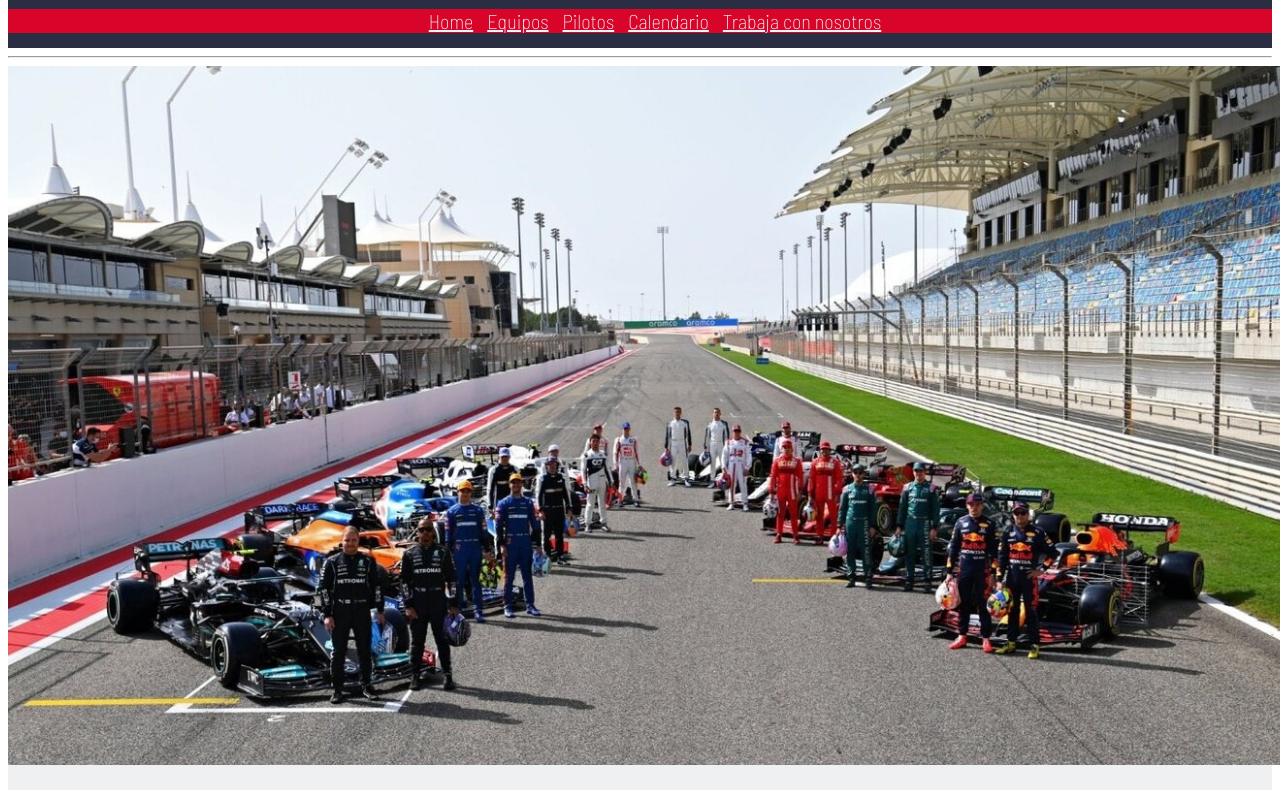
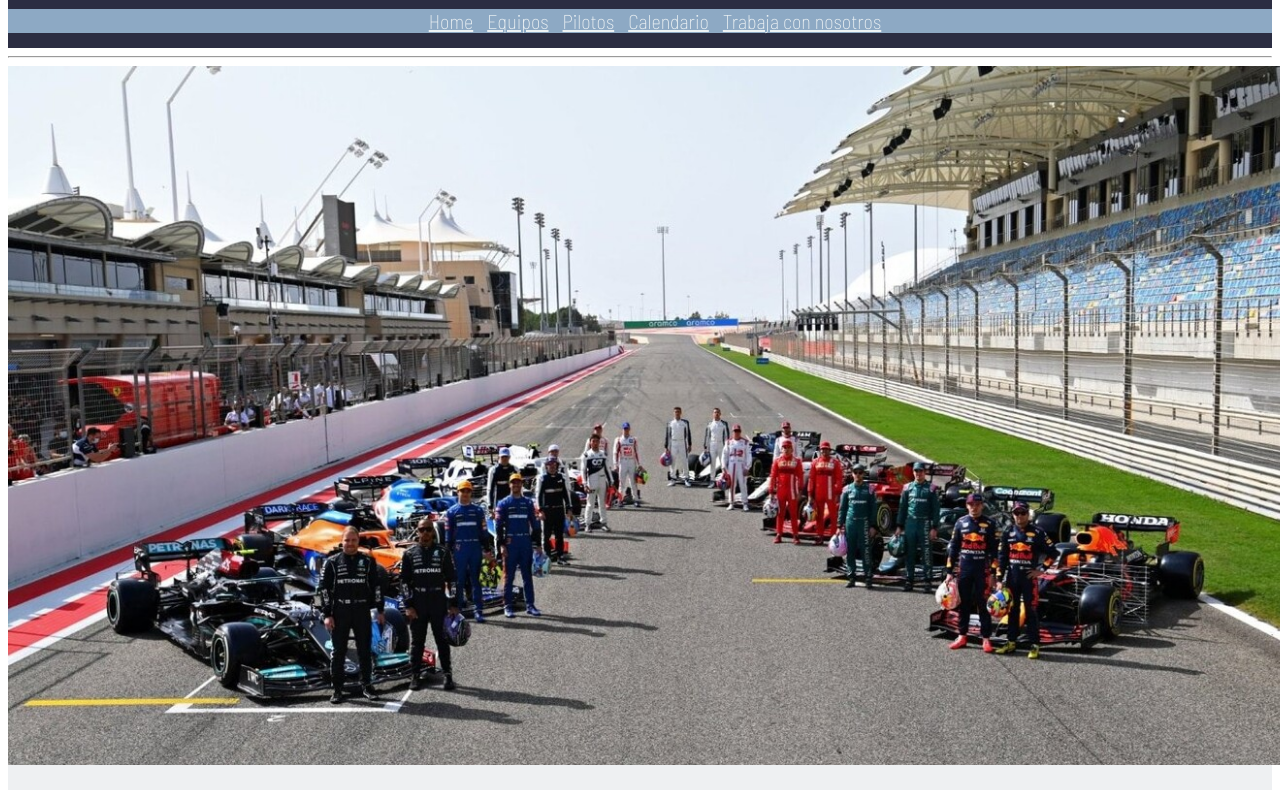
Before and after one commit to JulietaBravo/Proyecto-Final-V3, a plain HTML site: page index.html in a window 1280 px wide. Shown: the part 80-870 px from the top of the page. Drawn offline with Linux system fonts and the light colour scheme; a web font is replaced by a local one.

Commit message:
Cambio background nav-index

```diff
--- a/css/styles.css
+++ b/css/styles.css
@@ -10,6 +10,7 @@
 .nav-index{
     font-family: 'Barlow Semi Condensed', sans-serif;
     background-color: #d90429;
+    background-color: #8da9c4;
 }
 
 .main{
```
